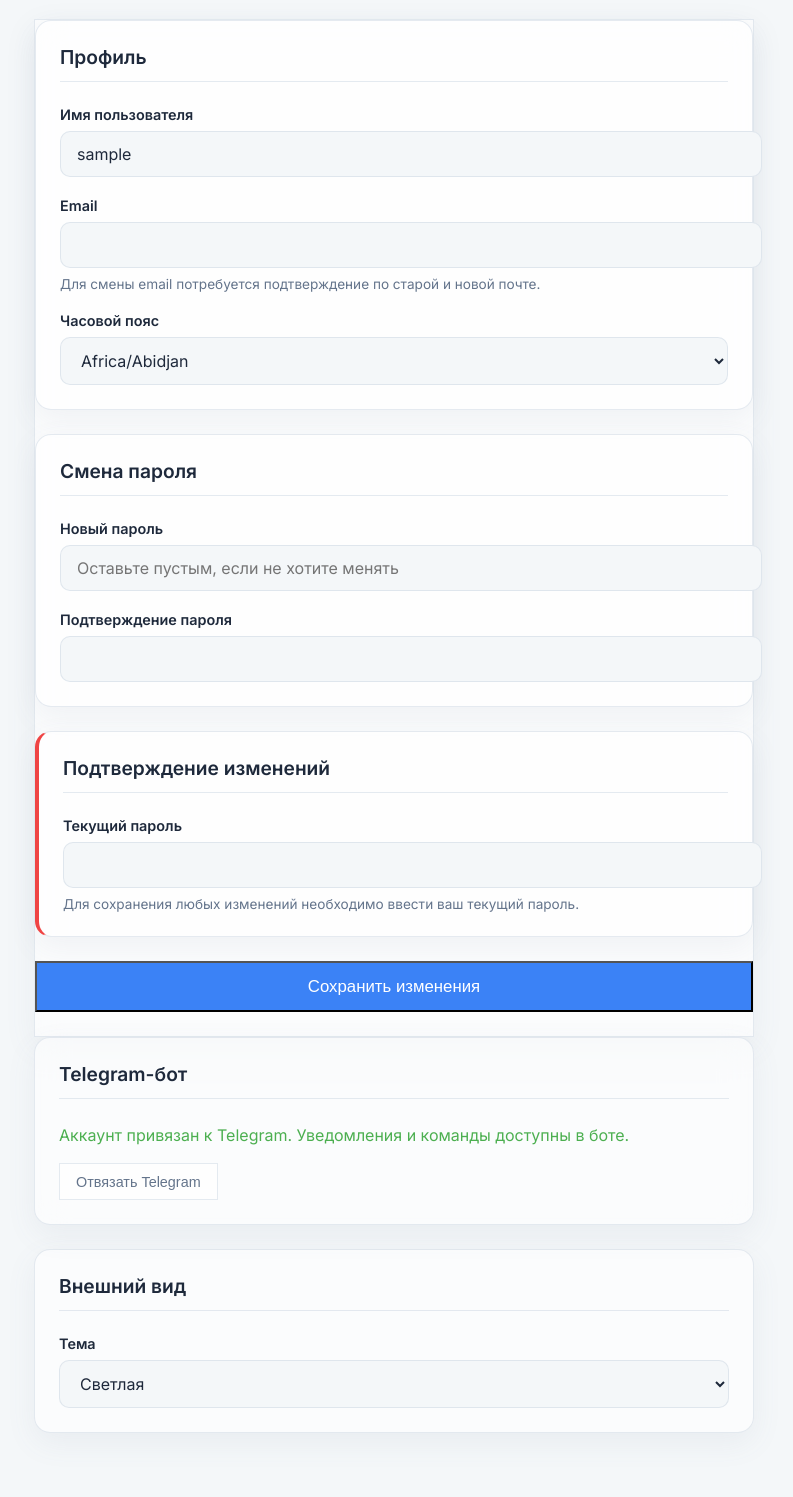
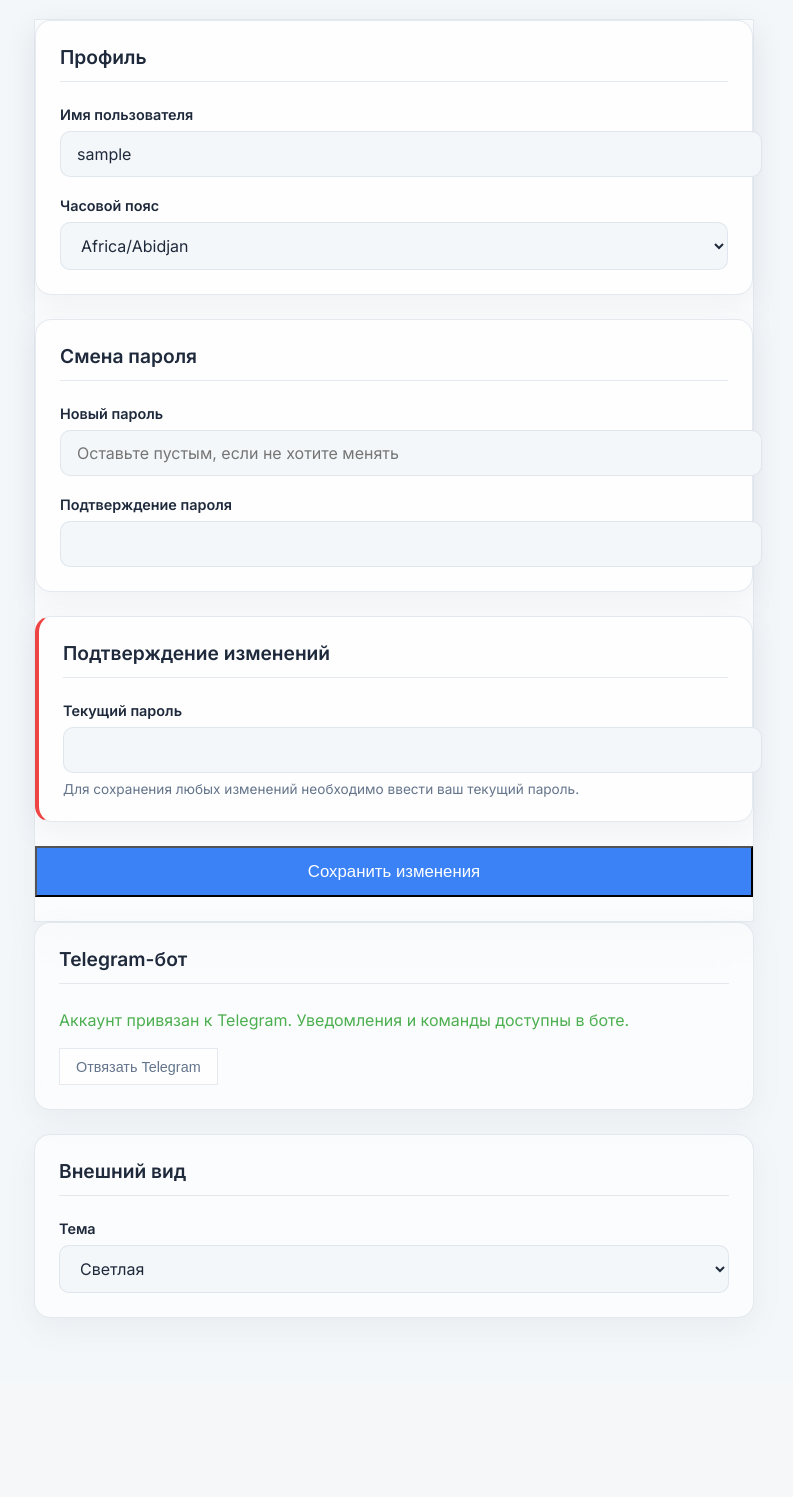
Before and after one commit to fert1z/SmartTo-DoList, a Flask app: page /account/settings in a window 1280 px wide. Shown: the part 150-1647 px from the top of the page, without its empty margins (246-1039 px from the left). After the commit the page ends 1468 px from the top, so only its background shows below. Run offline with Flask 3, Linux system fonts and the light colour scheme; the visitor is signed in with stand-in values (Sample User, id 1); tables that the repository leaves empty hold one stand-in row (values such as "Sample post"); some libraries are stand-ins or nearby versions.

Commit message:
Fix setting

```diff
--- a/app/templates/settings.html
+++ b/app/templates/settings.html
@@ -20,11 +20,6 @@
             <div class="form-group">
                 <label for="username">Имя пользователя</label>
                 <input id="username" name="username" type="text" value="{{ user.username if user else '' }}" required>
-            </div>
-            <div class="form-group">
-                <label for="email">Email</label>
-                <input id="email" name="email" type="email" value="{{ user.email if user else '' }}" required>
-                <p class="field-hint">Для смены email потребуется подтверждение по старой и новой почте.</p>
             </div>
             <div class="form-group">
                 <label for="timezone">Часовой пояс</label>
```
